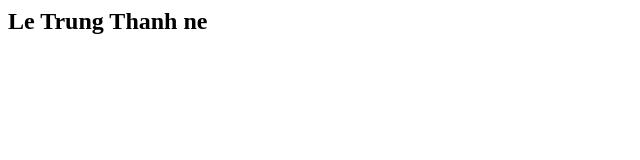
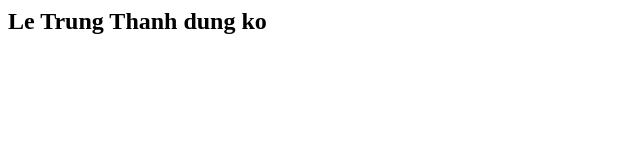
Before and after one commit to bethan20122001/Demo15-09, a plain HTML site: page index.html in a window 1280 px wide. Shown: the whole page, without its empty margins (0-640 px from the left). Drawn offline with Linux system fonts and the light colour scheme.

Commit message:
xin chao

```diff
--- a/index.html
+++ b/index.html
@@ -6,6 +6,6 @@
     <title>GitTitle</title>
 </head>
 <body>
-<h2>Le Trung Thanh ne</h2>
+<h2>Le Trung Thanh dung ko</h2>
 </body>
 </html>
```
